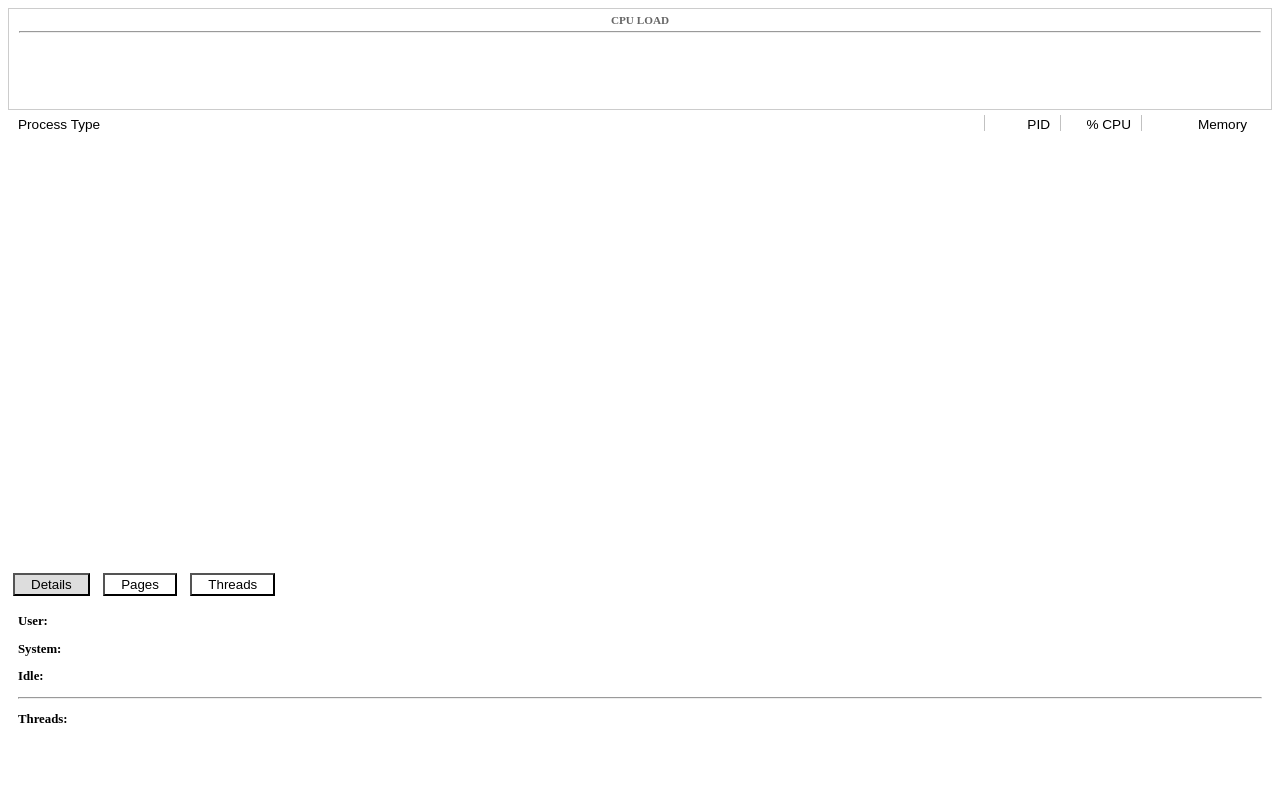
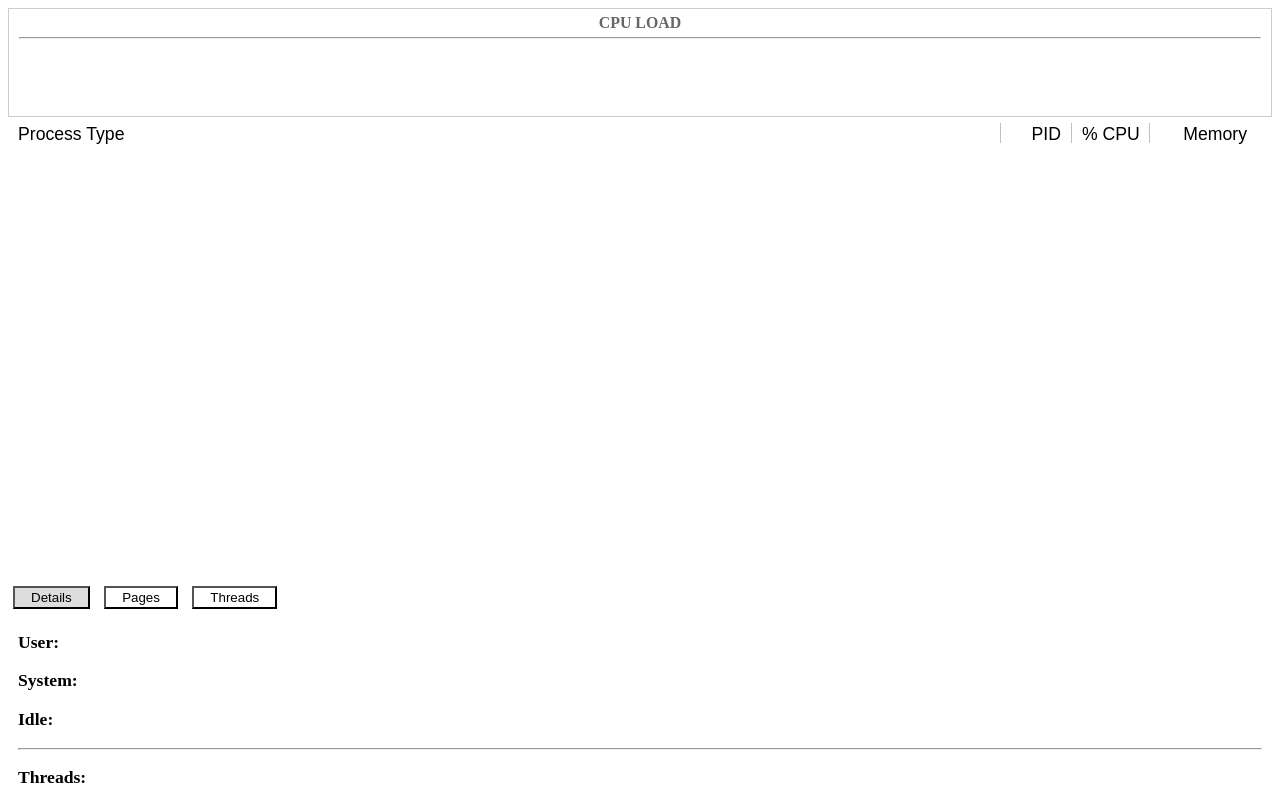
Before and after one commit to whimboo/perfchaser, a browser extension: page src/content/sidebar.html in a window 1280 px wide. Drawn offline with Linux system fonts and the light colour scheme.

Commit message:
Align font size to other sidebar panels (#35)

```diff
--- a/src/content/sidebar.css
+++ b/src/content/sidebar.css
@@ -2,11 +2,11 @@
 
 html, body {
   min-width: 300px;
+  font-size: 1.05em;
 }
 
 table {
   font-family: sans-serif;
-  font-size: .85em;
   border-spacing: 0;
   background-color: var(--in-content-box-background);
 }
@@ -83,7 +83,7 @@ td:last-child {
   text-align: center;
   text-transform: uppercase;
   color: #666;
-  font-size: 0.7em;
+  font-size: .9em;
 }
 
 #history hr {
@@ -110,7 +110,7 @@ td:last-child {
 
 /* Take scrollbar width into account for aligning 'Memory'  */
 #processes-table thead td:nth-child(4) {
-  width: 95px;
+  width: 87px;
   padding-right: 25px;
 }
 
@@ -125,17 +125,17 @@ td:last-child {
 }
 
 #processes-table td:nth-child(2) {
-  width: 55px;
+  width: 50px;
   text-align: right;
 }
 
 #processes-table td:nth-child(3) {
-  width: 60px;
+  width: 57px;
   text-align: right;
 }
 
 #processes-table td:nth-child(4) {
-  width: 80px;
+  width: 72px;
   text-align: right;
 }
 
@@ -172,7 +172,7 @@ td:last-child {
 }
 
 #threads-table tbody {
-  height: 20vh;
+  max-height: 20vh;
 }
 
 #threads-table td:nth-child(1) {
@@ -191,8 +191,11 @@ td:last-child {
   text-align: right;
 }
 
+#process-info {
+  max-height: 20vh;
+}
+
 .tab {
-  font-size: 0.85em;
   overflow: hidden;
 }
 
@@ -229,10 +232,6 @@ td:last-child {
   font-weight: normal;
 }
 
-#details {
-  font-size: 0.8em;
-}
-
 #details-left p {
   width: calc(50% - 1em);
 }
```
